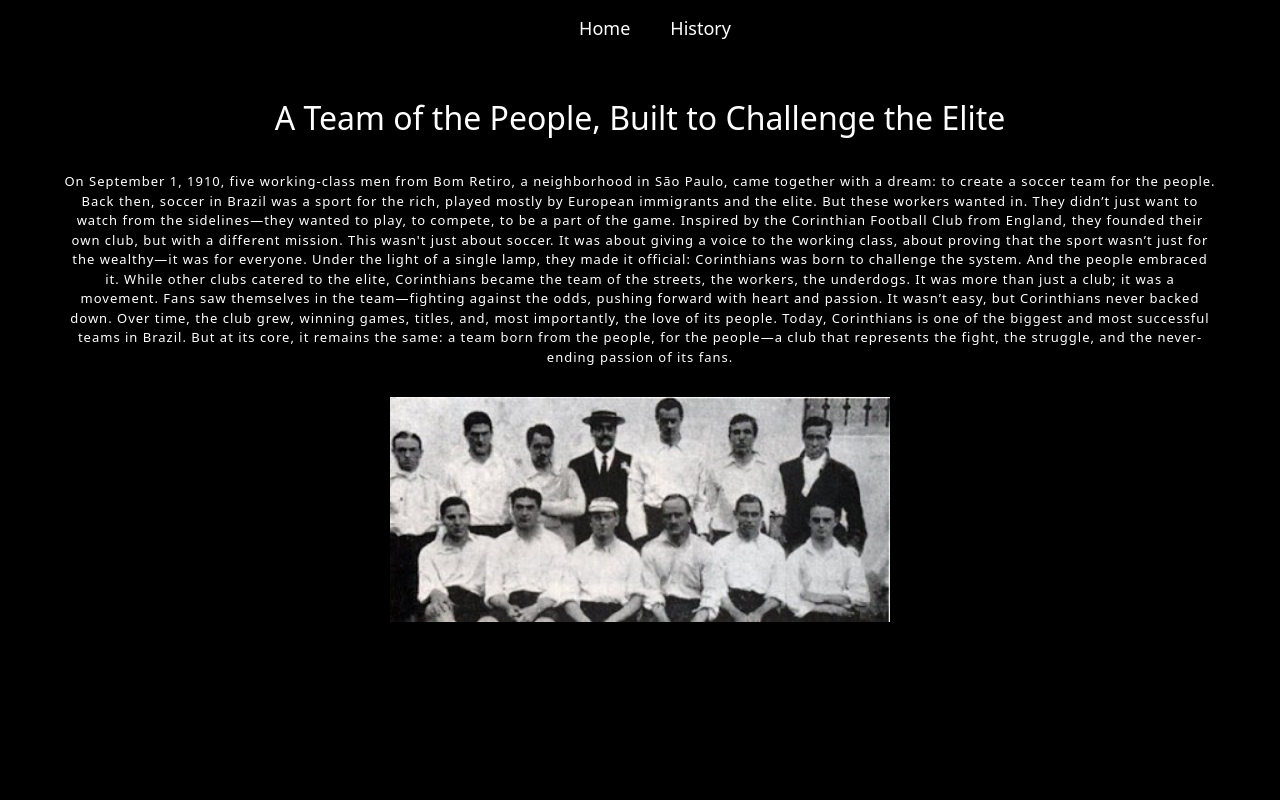
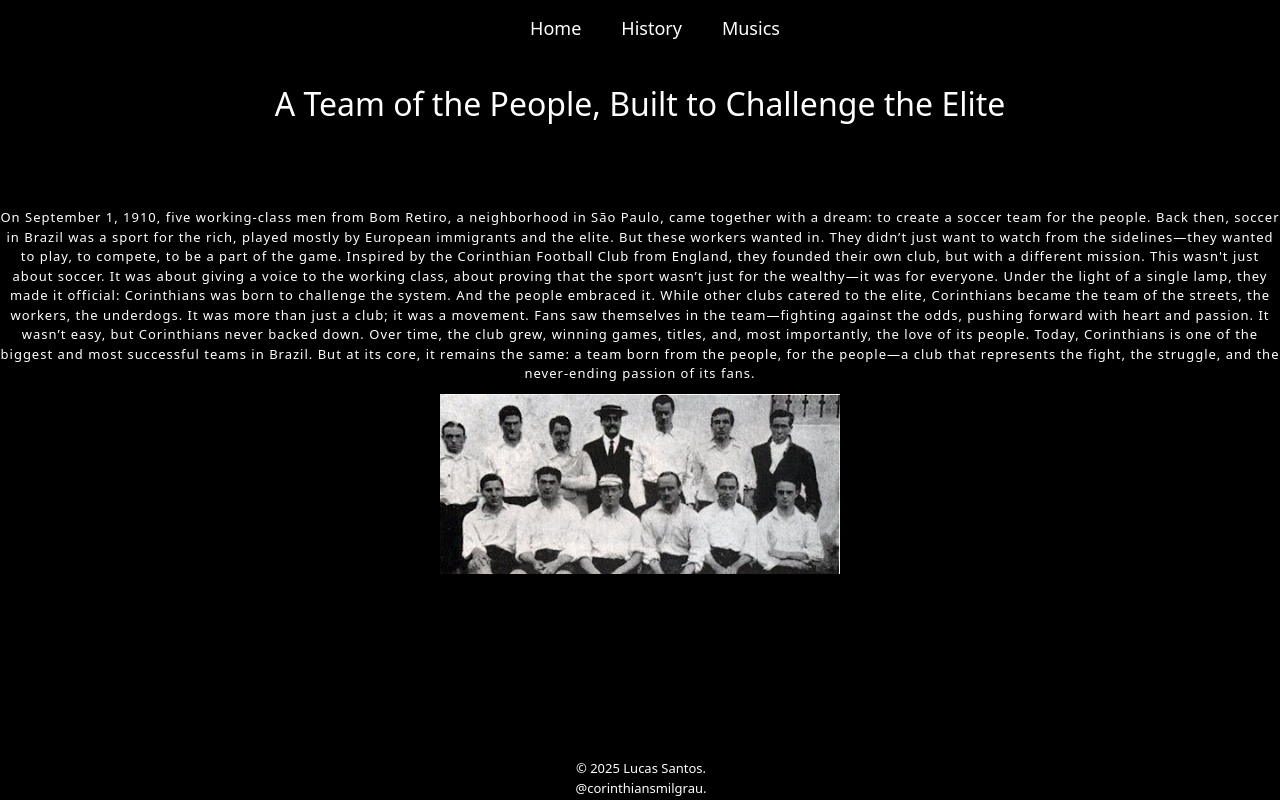
Before and after one commit to LucasSantosOriginal/corinthians, a React (Vite) app: page /Historia in a window 1280 px wide. Built offline with nearby package versions, Linux system fonts and the light colour scheme.

Commit message:
Ajuste no caminho da imagem para GitHub Pages

```diff
--- a/src/App.css
+++ b/src/App.css
@@ -8,7 +8,13 @@
 }
 
 p {
+  font-size: 13px;
   color: white;
+}
+
+h1 {
+    color: white;
+
 }
 
 /* main */
@@ -39,16 +45,29 @@
 
 .titulo {
   position: absolute;
-  top: 50%;
+  top: 20%;
   left: 50%;
   transform: translate(-50%, -50%);
   text-align: center;
   color: white;
   z-index: 1;
+  opacity: 0;
+  animation: fadeInOut 10s ease-in-out forwards;
+
+}
+@keyframes fadeInOut {
+  0% {
+    opacity: 1;
+  }
+
+  70% {
+    opacity: 0;
+  }
+
 }
 
 .titulo h1 {
-  font-size: 4rem;
+  font-size: 5rem;
 }
 
 .titulo p {
@@ -95,26 +114,30 @@
 
 /* historiaPAGE */
 /* historiaPAGE */
-.historia {
-  margin: 5%;
+.Container {
   overflow-y: auto; /* Ativa o scroll vertical */
   text-align: center; /* Centraliza o texto e a imagem */
 }
 
-.historia h1 {
+.Container h1 {
   color: white;
   padding: 30px;
+  margin: 50px;
+  text-align: center;
+  padding: 30px;
+
+
+
 }
 
-.historia p {
+.Container p {
   letter-spacing: 1px;
-  font-size: 13px;
 }
 
 /* A imagem será centralizada automaticamente devido ao text-align: center na div */
-.historia img {
-  width: 500px;
-  padding: 30px;
+.Container img {
+  width: 400px;
+  padding: 10px;
   margin: 0 auto; /* Centraliza a imagem horizontalmente */
   display: block; /* A imagem se torna um bloco para funcionar com margin: auto */
 }
--- a/src/App.tsx
+++ b/src/App.tsx
@@ -1,5 +1,7 @@
 import { BrowserRouter as Router, Route, Routes, Link } from "react-router-dom";
 import Historia from "./pages/Historia";
+import Musics from "./pages/Musics";
+import Footer from "./components/Footer"; // Importe o Footer
 import "./App.css";
 import videoBg from "./assets/video.mp4";
 
@@ -15,6 +17,9 @@
         </li>
         <li>
           <Link to="/Historia">History</Link>
+        </li>
+        <li>
+          <Link to="/Musics">Musics</Link>
         </li>
       </ul>
     </nav>
@@ -40,7 +45,9 @@
           }
         />
         <Route path="/Historia" element={<Historia />} />
+        <Route path="/Musics" element={<Musics />} />
       </Routes>
+      <Footer /> {/* Adicione o Footer aqui */}
     </Router>
   );
 }
--- /dev/null
+++ b/src/components/Footer.css
@@ -0,0 +1,20 @@
+/* src/components/Footer.css */
+.footer {
+    background-color: #000000;
+    color: white;
+    text-align: center;
+    padding: 1px;
+    position: fixed;
+    width: 100%;
+    height: 40px;
+    bottom: 0;
+  }
+
+  .footer a {
+    color: #fff;
+    text-decoration: none;
+  }
+
+  .footer a:hover {
+    text-decoration: underline;
+  }
--- /dev/null
+++ b/src/components/Footer.tsx
@@ -0,0 +1,22 @@
+import "./Footer.css";
+
+const Footer = () => {
+  return (
+    <footer className="footer">
+      <p>© 2025 Lucas Santos. </p>
+
+      <p>
+        <a
+          href="https://www.youtube.com/@corinthiansmilgrau"
+          target="_blank"
+          rel="noopener noreferrer"
+        >
+          <i className="fab fa-creative-commons" />
+          @corinthiansmilgrau.
+        </a>
+      </p>
+    </footer>
+  );
+};
+
+export default Footer;
--- a/src/pages/Historia.tsx
+++ b/src/pages/Historia.tsx
@@ -1,6 +1,6 @@
 const Historia = () => {
   return (
-    <div className="historia">
+    <div className="Container">
       <h1>A Team of the People, Built to Challenge the Elite</h1>
       <p>
         On September 1, 1910, five working-class men from Bom Retiro, a
--- /dev/null
+++ b/src/pages/Musics.tsx
@@ -0,0 +1,49 @@
+import { useEffect, useState } from "react";
+
+const Musics = () => {
+  const [player, setPlayer] = useState<any>(null);
+
+  useEffect(() => {
+    // Carrega a API do YouTube
+    const tag = document.createElement("script");
+    tag.src = "https://www.youtube.com/iframe_api";
+    document.body.appendChild(tag);
+
+    // Função global para inicializar o player
+    (window as any).onYouTubeIframeAPIReady = () => {
+      const newPlayer = new (window as any).YT.Player("youtube-player", {
+        videoId: "yJG5RLAZJPY",
+        playerVars: {
+          controls: 1,
+          showinfo: 0,
+          modestbranding: 1,
+          rel: 0,
+        },
+        events: {
+          onReady: (event: any) => {
+            setPlayer(event.target);
+          },
+        },
+      });
+    };
+  }, []);
+
+  const decreaseVolume = () => {
+    if (player) {
+      let currentVolume = player.getVolume();
+      player.setVolume(Math.max(0, currentVolume - 10)); // Abaixa 10% do volume
+    }
+  };
+
+  return (
+    <div className="Container">
+      <h1>Corinthians Anthem</h1>
+      <div className="video-container">
+        <div id="youtube-player"></div>
+      </div>
+      <button onClick={decreaseVolume}>Diminuir Volume 🔉</button>
+    </div>
+  );
+};
+
+export default Musics;
```
